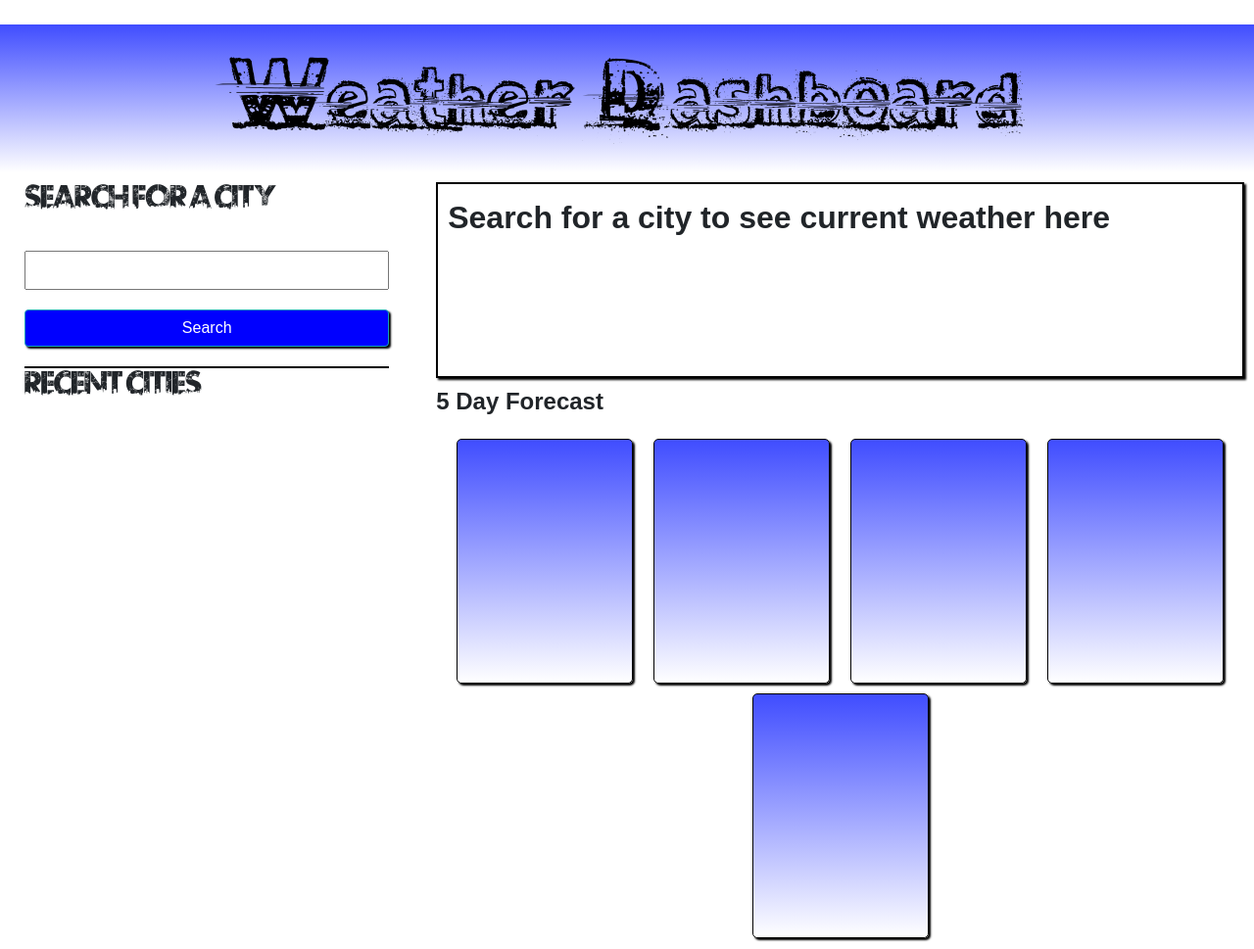
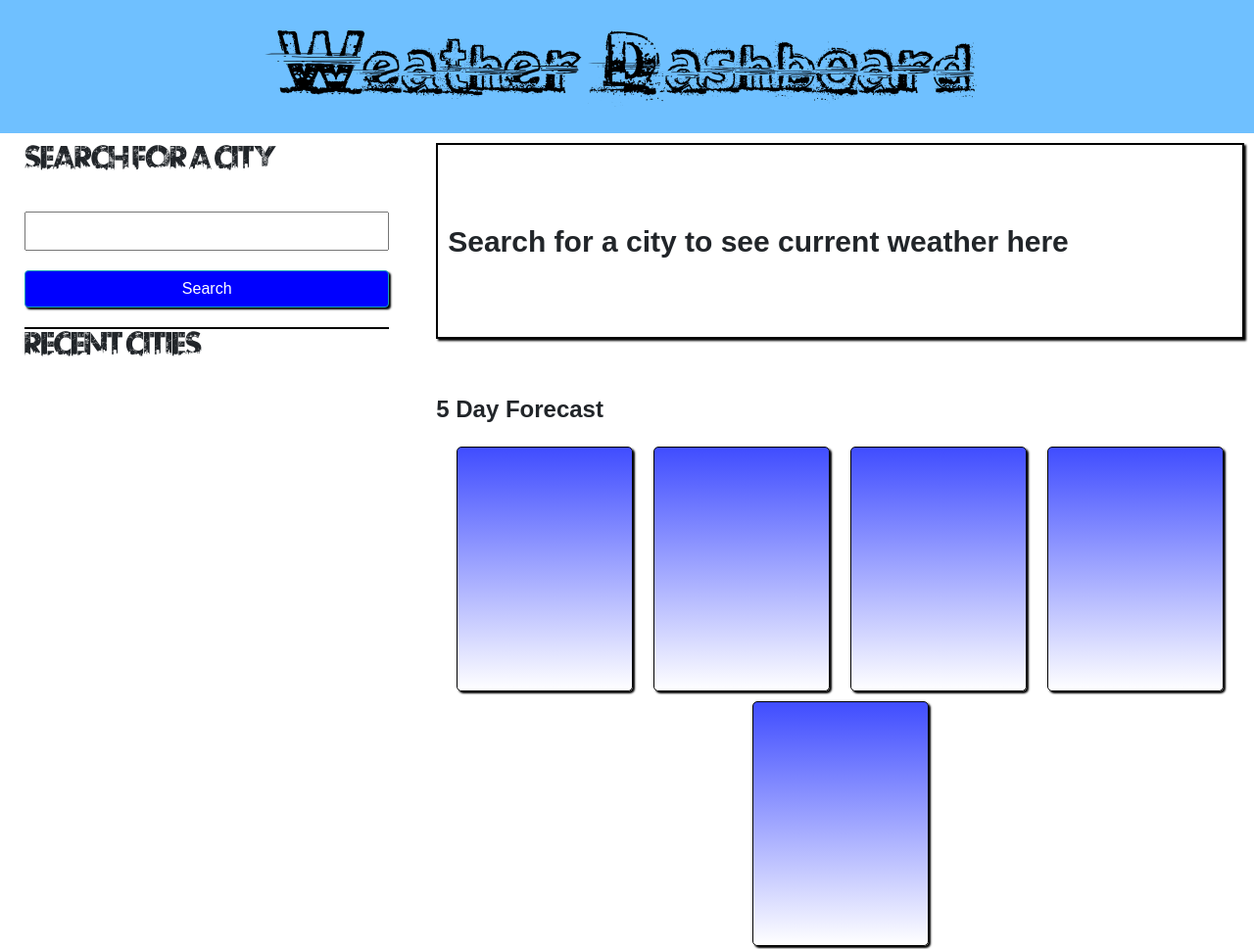
Before and after one commit to Jaxpi/weather-dashboard, a plain HTML site: page index.html in a window 1280 px wide. Shown: the top 969 px of the page at 98% size. Drawn offline with nearby package versions, Linux system fonts and the light colour scheme.

Commit message:
altered styling

```diff
--- a/assets/style.css
+++ b/assets/style.css
@@ -15,21 +15,19 @@
     src: url(UrbanJungleDEMO.otf);
 }
 
-body {
-    padding-top: 25px;
-}
-
 header {
     padding-top: 10px;
     padding-bottom: 10px;
     margin: auto;
     text-align: center;
     color: black;
-    background-image: linear-gradient(rgb(64, 77, 255), white);
+    background-color: rgb(111, 192, 255);
+    /* background-image: linear-gradient(rgb(64, 77, 255), white); */
 }
 
 h1 {
     font-size: 8vw;
+    font-size: ;
     font-family: mine1, Arial, Helvetica, sans-serif;
 }
 
@@ -82,6 +80,7 @@ input {
     display: flex;
     flex-flow: row wrap;
     justify-content: space-between;
+    align-items: center;
     height: min-content;
     min-height: 200px;
     padding: 10px;
@@ -89,12 +88,12 @@ input {
     border: 2px solid black;
     box-shadow: 2px 2px 2px black;
     font-weight: bold;
-    font-size: 32px;
+    font-size: 28px;
 }
 
 #current-name {
     font-weight: bold;
-    font-size: 32px;
+    font-size: 30px;
 }
 
 .forecast-title {
@@ -129,3 +128,9 @@ input {
       width: 100%;
     }
 }
+
+@media screen and (min-width: 1100px) {
+    h1 {
+       font-size: 90px;
+    }
+}
```
Also changed, not shown: index.html (+2 -1 lines).
